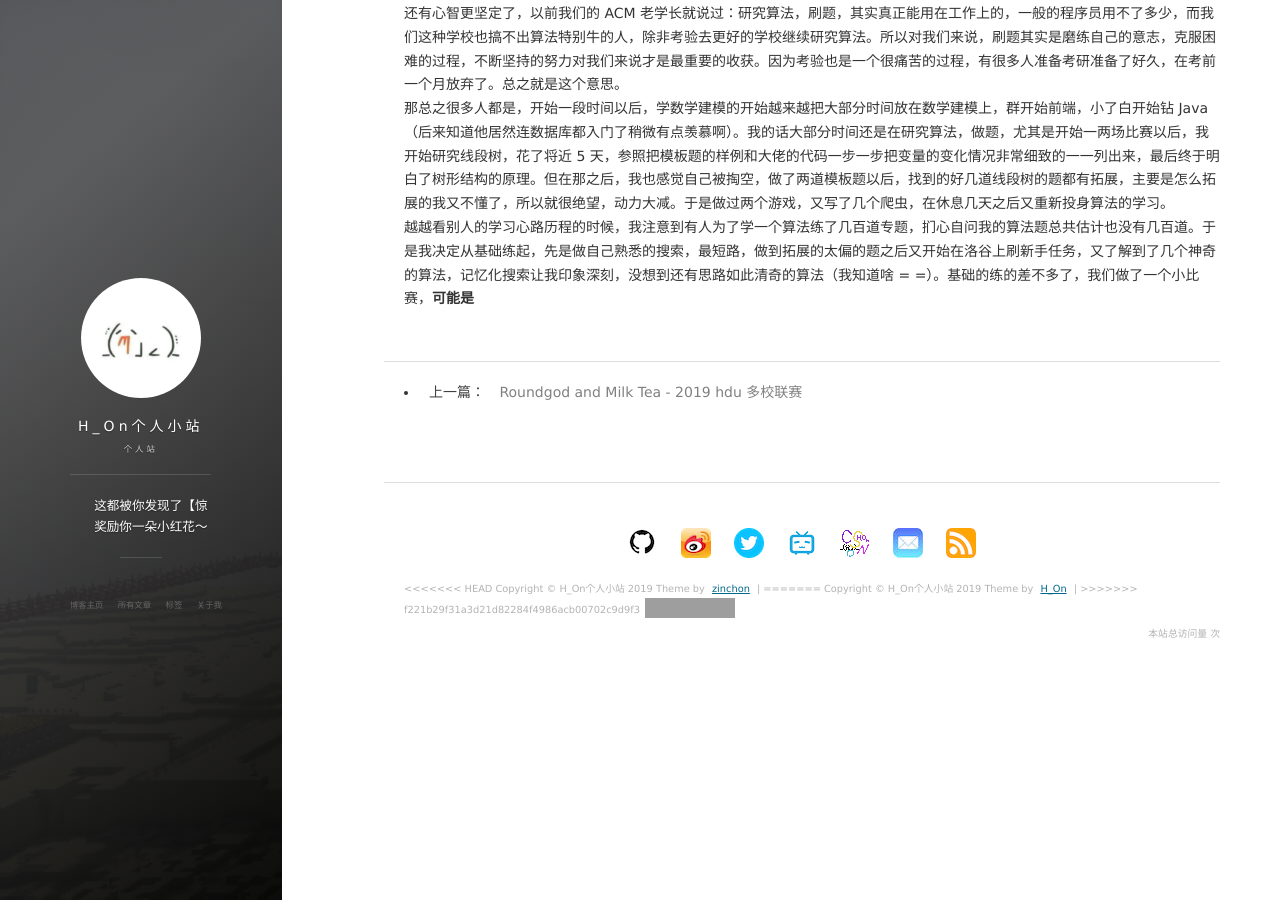
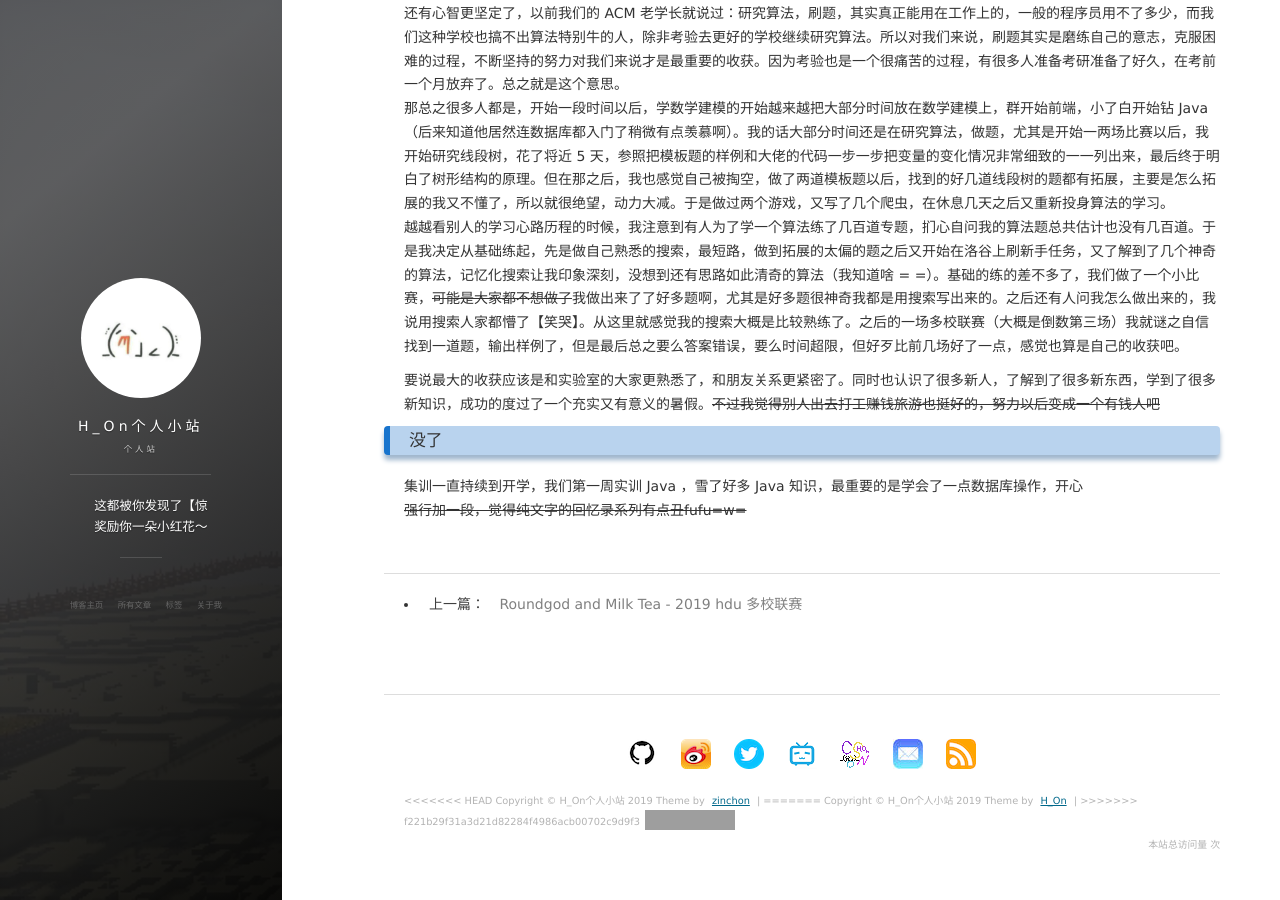
Before and after one commit to Hybrogen/Hybrogen.github.io, a Jekyll site: the page built from _posts/2019-09-01-Memory002.md, in a window 1280 px wide and 900 px high, scrolled down 874 px. Built offline with Jekyll 4.4.1, drawn with Linux system fonts in a browser that asks for light colours; nearby versions of some CDN libraries; comment, search, counter and statistics services are not loaded; grey boxes are pictures that could not be loaded.

Commit message:
暑假集训心情

```diff
--- a/_posts/2019-09-01-Memory002.md
+++ b/_posts/2019-09-01-Memory002.md
@@ -29,4 +29,10 @@ tag: 回忆录
 收获其实是很大的，但是说出来也没什么。学习之外的其实也比较多，一起集训的小伙伴大家感情更好了，一起吃过饭。。。没了 =w=<br>
 还有心智更坚定了，以前我们的 ACM 老学长就说过：研究算法，刷题，其实真正能用在工作上的，一般的程序员用不了多少，而我们这种学校也搞不出算法特别牛的人，除非考验去更好的学校继续研究算法。所以对我们来说，刷题其实是磨练自己的意志，克服困难的过程，不断坚持的努力对我们来说才是最重要的收获。因为考验也是一个很痛苦的过程，有很多人准备考研准备了好久，在考前一个月放弃了。总之就是这个意思。<br>
 那总之很多人都是，开始一段时间以后，学数学建模的开始越来越把大部分时间放在数学建模上，群开始前端，小了白开始钻 Java （后来知道他居然连数据库都入门了稍微有点羡慕啊）。我的话大部分时间还是在研究算法，做题，尤其是开始一两场比赛以后，我开始研究线段树，花了将近 5 天，参照把模板题的样例和大佬的代码一步一步把变量的变化情况非常细致的一一列出来，最后终于明白了树形结构的原理。但在那之后，我也感觉自己被掏空，做了两道模板题以后，找到的好几道线段树的题都有拓展，主要是怎么拓展的我又不懂了，所以就很绝望，动力大减。于是做过两个游戏，又写了几个爬虫，在休息几天之后又重新投身算法的学习。<br>
-越越看别人的学习心路历程的时候，我注意到有人为了学一个算法练了几百道专题，扪心自问我的算法题总共估计也没有几百道。于是我决定从基础练起，先是做自己熟悉的搜索，最短路，做到拓展的太偏的题之后又开始在洛谷上刷新手任务，又了解到了几个神奇的算法，记忆化搜索让我印象深刻，没想到还有思路如此清奇的算法（我知道啥 = =）。基础的练的差不多了，我们做了一个小比赛，__可能是__
+越越看别人的学习心路历程的时候，我注意到有人为了学一个算法练了几百道专题，扪心自问我的算法题总共估计也没有几百道。于是我决定从基础练起，先是做自己熟悉的搜索，最短路，做到拓展的太偏的题之后又开始在洛谷上刷新手任务，又了解到了几个神奇的算法，记忆化搜索让我印象深刻，没想到还有思路如此清奇的算法（我知道啥 = =）。基础的练的差不多了，我们做了一个小比赛，~~可能是大家都不想做了~~我做出来了了好多题啊，尤其是好多题很神奇我都是用搜索写出来的。之后还有人问我怎么做出来的，我说用搜索人家都懵了【笑哭】。从这里就感觉我的搜索大概是比较熟练了。之后的一场多校联赛（大概是倒数第三场）我就谜之自信找到一道题，输出样例了，但是最后总之要么答案错误，要么时间超限，但好歹比前几场好了一点，感觉也算是自己的收获吧。
+
+要说最大的收获应该是和实验室的大家更熟悉了，和朋友关系更紧密了。同时也认识了很多新人，了解到了很多新东西，学到了很多新知识，成功的度过了一个充实又有意义的暑假。~~不过我觉得别人出去打工赚钱旅游也挺好的，努力以后变成一个有钱人吧~~<br>
+
+### 没了
+集训一直持续到开学，我们第一周实训 Java ，雪了好多 Java 知识，最重要的是学会了一点数据库操作，开心<br>
+~~强行加一段，觉得纯文字的回忆录系列有点丑fufu=w=~~
```
